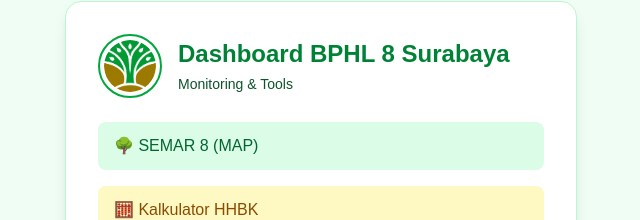
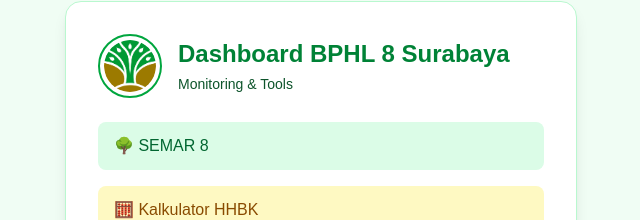
Before and after one commit to Schizo912/dashboard, a Next.js app: page / in a window 1280 px wide. Shown: the part 150-370 px from the top of the page, without its empty margins (319-959 px from the left). Built offline with nearby package versions, Linux system fonts and the light colour scheme.

Commit message:
Update page.tsx

```diff
--- a/src/app/page.tsx
+++ b/src/app/page.tsx
@@ -12,8 +12,8 @@
         </div>
         <ul className="space-y-4">
           <li>
-            <a href="https://dev-map.pages.dev" className="block py-3 px-4 rounded-lg bg-green-100 text-green-800 font-medium hover:bg-green-200 transition">
-              🌳 SEMAR 8 (MAP)
+            <a href="https://bphl8.pages.dev" className="block py-3 px-4 rounded-lg bg-green-100 text-green-800 font-medium hover:bg-green-200 transition">
+              🌳 SEMAR 8
             </a>
           </li>
           <li>
```
